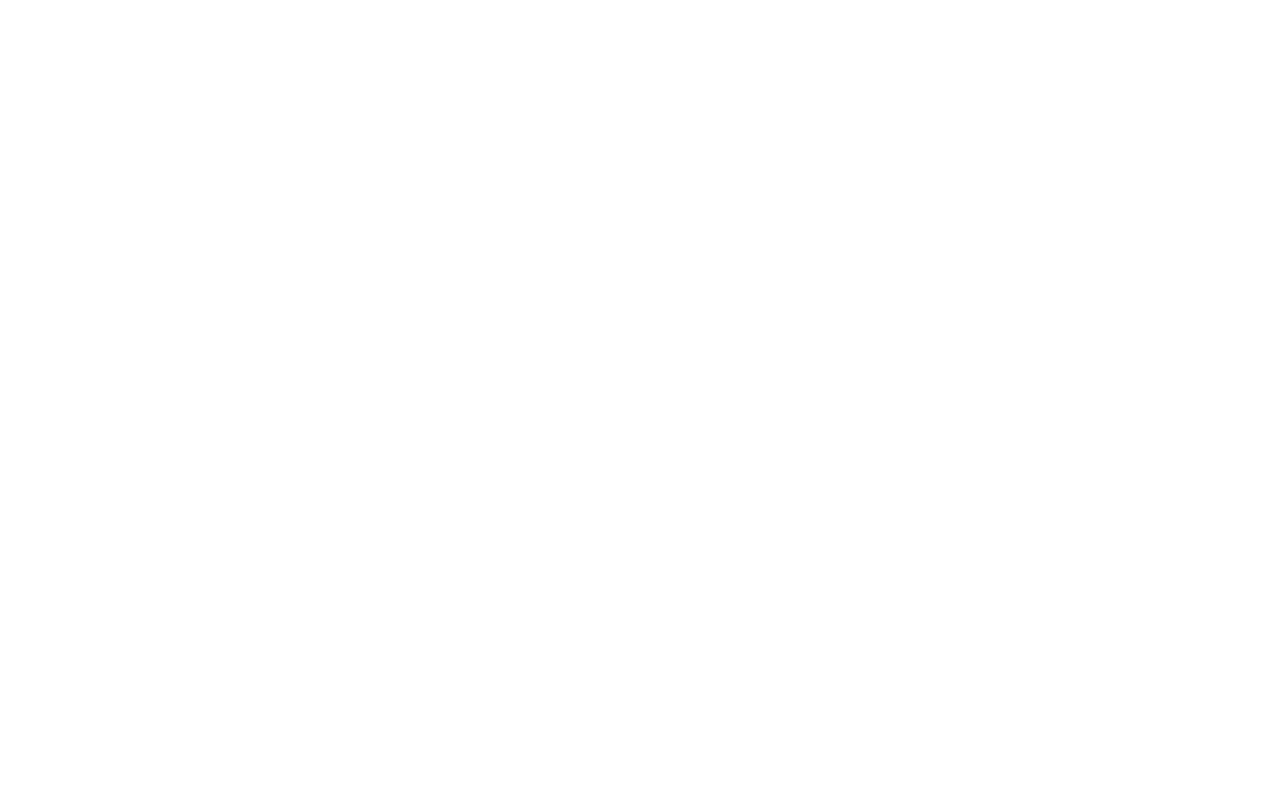
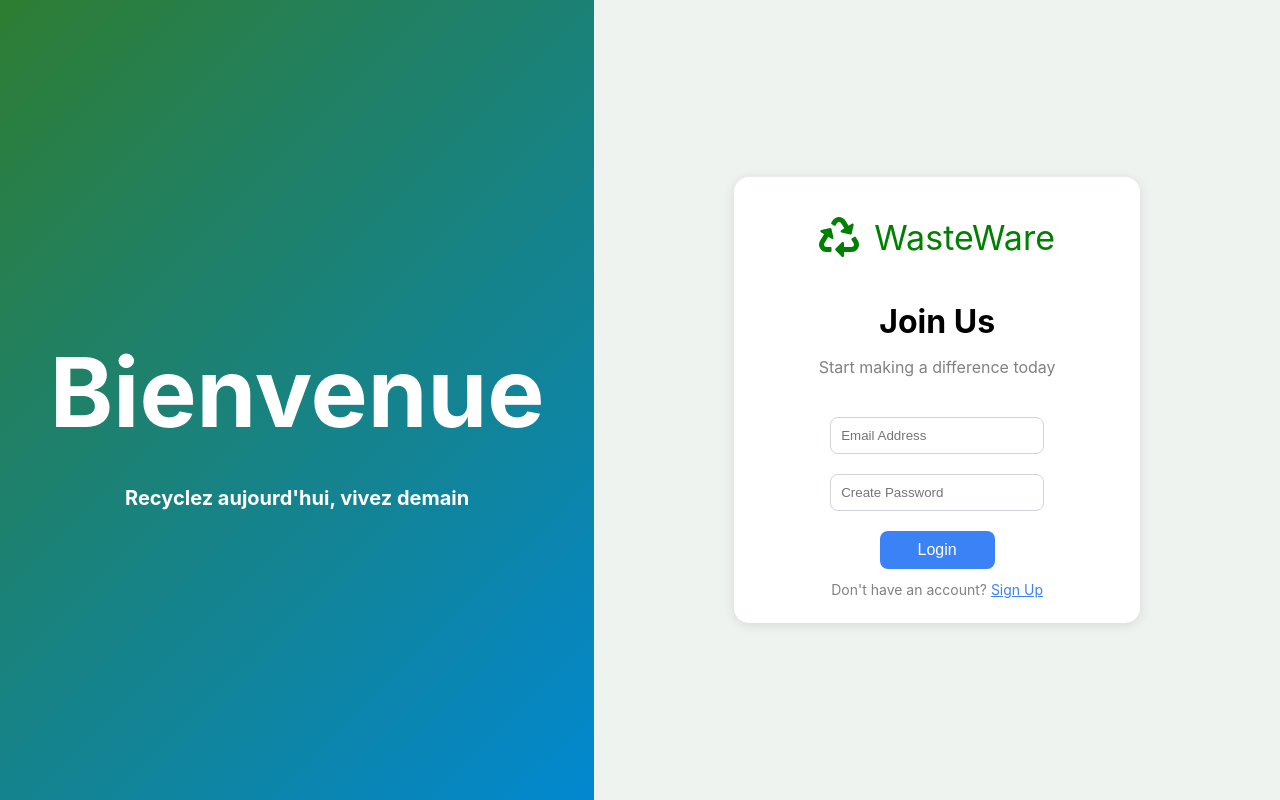
Before and after one commit to kevorkbasdajian/WasteWare-Project, a React (Create React App) app in the folder frontend/wastewarefrontend/: page /Login in a window 1280 px wide. Before the commit this address had no page. Built offline with nearby package versions, Linux system fonts and the light colour scheme.

Commit message:
Signup+Login Pages are working. there is a thing i need to do yet, somehow distinguish between normal users and admins

```diff
--- a/frontend/wastewarefrontend/src/App.js
+++ b/frontend/wastewarefrontend/src/App.js
@@ -9,9 +9,12 @@
   return (
     <div className="App">
       <Routes>
-        <Route path="/" element={<Dashboard />} />
+        {/* <Route path="/" element={<Dashboard />} /> */}
+        <Route path="/SignUp" element = {<SignupPage/>}/>
+        <Route path="/Login" element = {<LoginPage/>}/>
       </Routes>
-      {/* <SignupPage/> */}
+      {/* <LoginPage/> */}
+
     </div>
   );
 }
--- a/frontend/wastewarefrontend/src/Pages/LoginPage.js
+++ b/frontend/wastewarefrontend/src/Pages/LoginPage.js
@@ -0,0 +1,121 @@
+import React from 'react';
+
+
+import '../Styles/Base/fonts.css';
+import '../Styles/Page/SignUp.css';
+import '../Styles/Base/glass.css';
+
+
+import {FaRecycle} from "react-icons/fa"
+import { useState } from 'react';
+
+import {Formik,Form,Field,ErrorMessage} from "formik";
+import * as Yup from "yup";
+import { Link } from 'react-router-dom';
+
+
+export const LoginPage = () => {
+    const [errorMessage,setErrorMessage] = useState("");
+  {/*Validation Using Yup*/}
+  const validationSchema = Yup.object().shape({
+    email: Yup.string().email("Invalid email").required("Email is required"),
+    password: Yup.string()
+      .min(6, "Password must be at least 6 characters")
+      .required("Password is required"),
+  });
+
+  {/*Initial Values for Formik*/}
+  const initialValues = {
+    email: "",
+    password: "",
+  };
+
+  {/*When the Sign Up Button is pressed*/}
+  const handleSubmit = async (values, {setSubmitting,resetForm}) => {
+
+    try{
+      const response = await fetch("http://localhost:8000/api/auth/login/", {
+      method: "POST",
+      headers: { "Content-Type": "application/json" },
+      body: JSON.stringify(values), // Formik values
+    });
+
+    const data = await response.json();
+
+    if (!response.ok) {
+      setErrorMessage(data.error);
+    } else {
+      alert("Login successful!");
+      alert(JSON.stringify(data, null, 2));
+      resetForm();
+      setErrorMessage("");
+    }
+
+    } catch(error){
+        alert("Request failed: " + error.message);
+    }finally{
+      setSubmitting(false);
+    }
+  };
+
+
+
+  return (
+    <div className = "signup-container">
+      {/*Left Side */}
+      <div className = "left-side">
+        <h1 className = "Main Title">Bienvenue</h1>
+        <p style={{color:'white'}}>Recyclez aujourd'hui, vivez demain</p>
+      </div>
+      {/*Right Side*/}
+      <div className="right-side">
+        <div className ="glass2 custom">
+          <div className = "logo">
+            <FaRecycle  size = {40} style={{color: 'green',marginRight:15}}/>
+            <h2 className = "logo-title">WasteWare</h2>
+          </div>
+          <h1 style={{margin: 0}}>Join Us</h1>
+          <p style={{marginBottom:40}}>Start making a difference today</p>
+          <Formik
+            initialValues={initialValues}
+            validationSchema={validationSchema}
+            onSubmit={handleSubmit}
+          >
+            {({ values, handleChange, handleBlur }) => (
+              <Form className="forms">
+                <Field
+                  type="email"
+                  name="email"
+                  placeholder="Email Address"
+                  onChange={handleChange}
+                  onBlur={handleBlur}
+                  value={values.email}
+                />
+                <ErrorMessage name="email" component="div" className="error_e"  /><br/>
+                <Field
+                    type="password"
+                    name="password"
+                    placeholder="Create Password"
+                    onChange={handleChange}
+                    onBlur={handleBlur}
+                    value={values.password}
+                />
+                <div >
+                    <ErrorMessage name="password" component="div" style={{color:'red',fontSize: '0.9rem',display:'flex', justifyContent:'center'}}  />
+                </div>
+                { errorMessage && <p style={{color:'red', fontSize:14}}>{errorMessage} or account does not exists</p>}
+                <button type="submit" style={{marginTop:20}}>Login</button>
+
+                <p className="signin">
+                 Don't have an account? <Link to="/SignUp" className = "link">Sign Up</Link>
+                </p>
+              </Form>
+            )}
+          </Formik>
+        </div>
+      </div>
+    </div>
+
+  )
+}
+export default LoginPage;
--- a/frontend/wastewarefrontend/src/Pages/SignUpPage.js
+++ b/frontend/wastewarefrontend/src/Pages/SignUpPage.js
@@ -1,4 +1,4 @@
-import React from 'react';
+import React,{useState} from 'react';
 
 
 import '../Styles/Base/fonts.css';
@@ -11,9 +11,12 @@
 
 import {Formik,Form,Field,ErrorMessage} from "formik";
 import * as Yup from "yup";
+import { Link } from 'react-router-dom';
 
 
 export const SignUpPage = () => {
+  const [backendError, setBackendError] = useState("");
+
 
   {/*Validation Using Yup*/}
   const validationSchema = Yup.object().shape({
@@ -57,7 +60,8 @@
     const data = await response.json();
 
     if (!response.ok) {
-      alert("Signup failed: " + (data.message || "Unknown error"));
+      setBackendError(data.email[0]);
+      alert(backendError);
     } else {
       alert("Signup successful!");
       alert(JSON.stringify(data, null, 2));
@@ -177,9 +181,14 @@
                 <ErrorMessage name="terms" component="div" className="error" />
 
                 <button type="submit">Sign Up</button>
+                {backendError && (
+                  <div className="error" style={{ color: "red", marginTop: "10px" }}>
+                    {backendError}
+                  </div>
+                )}
 
                 <p className="signin">
-                  Already have an account? <span>Sign in</span>
+                  Already have an account? <Link to="/Login" className = "link">Sign In</Link>
                 </p>
               </Form>
             )}
--- a/frontend/wastewarefrontend/src/Styles/Page/SignUp.css
+++ b/frontend/wastewarefrontend/src/Styles/Page/SignUp.css
@@ -141,22 +141,33 @@
 .error{
     color:red;
     font-size: 0.9rem;
-    padding-right:170px;
-    left:0;
+    display:flex;
+    justify-content: center;
+    /* padding-right:170px;
+    left:0; */
     /* margin-top:4px; */
 }
 .error_pn{
     color:red;
     font-size: 0.9rem;
-    padding-right:150px;
-    left:0;
+    display:flex;
+    justify-content: center;
+    /* padding-right:150px;
+    left:0; */
     /* margin-top:4px; */
 }
 .error_e{
     color:red;
     font-size: 0.9rem;
-    padding-right:200px;
-    left:0;
+    display:flex;
+    justify-content: center;
+    /* padding-right:200px;
+    left:0; */
     /* margin-top:4px; */
 
 }
+
+.link{
+  color: #3b82f6;
+  cursor: pointer;
+}
```
